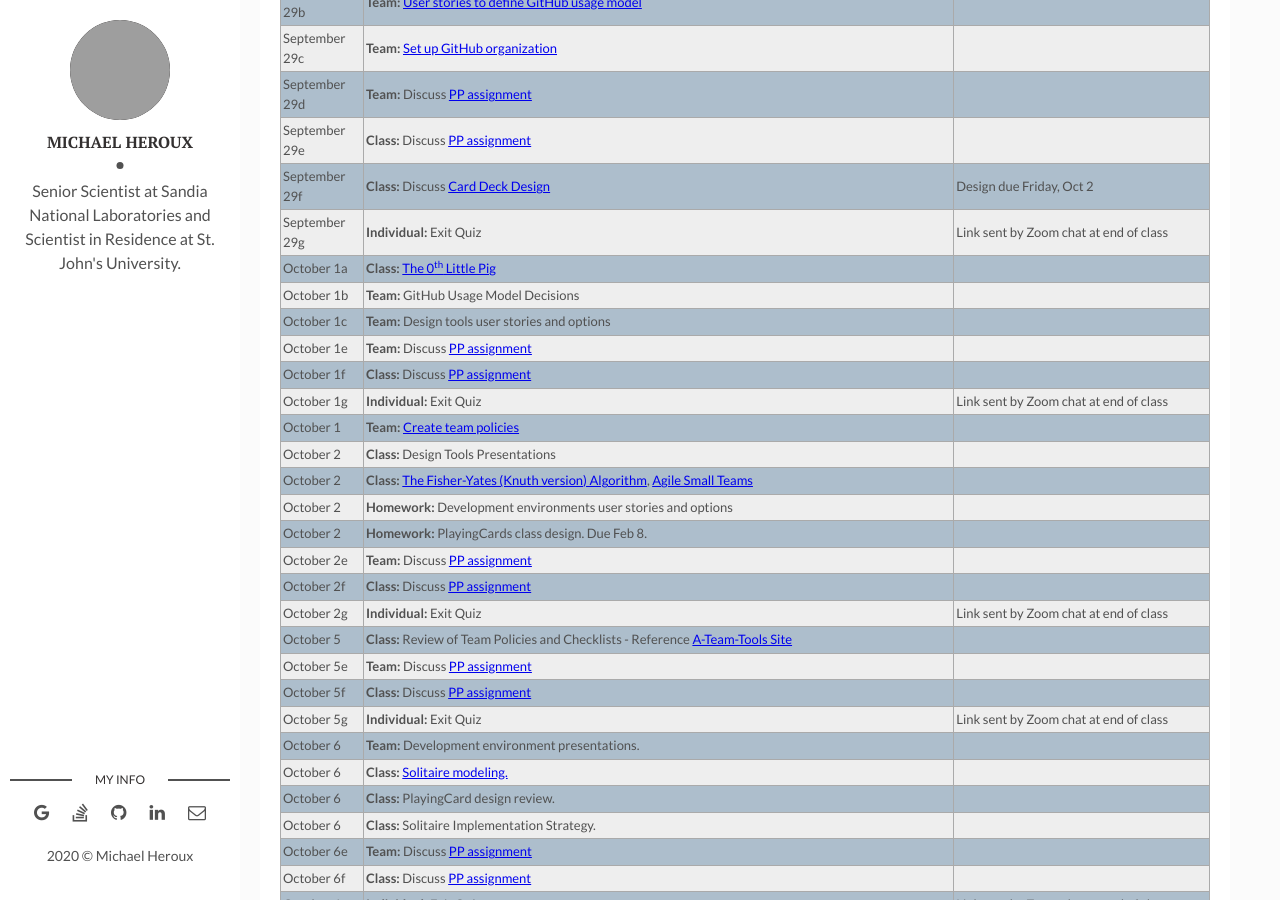
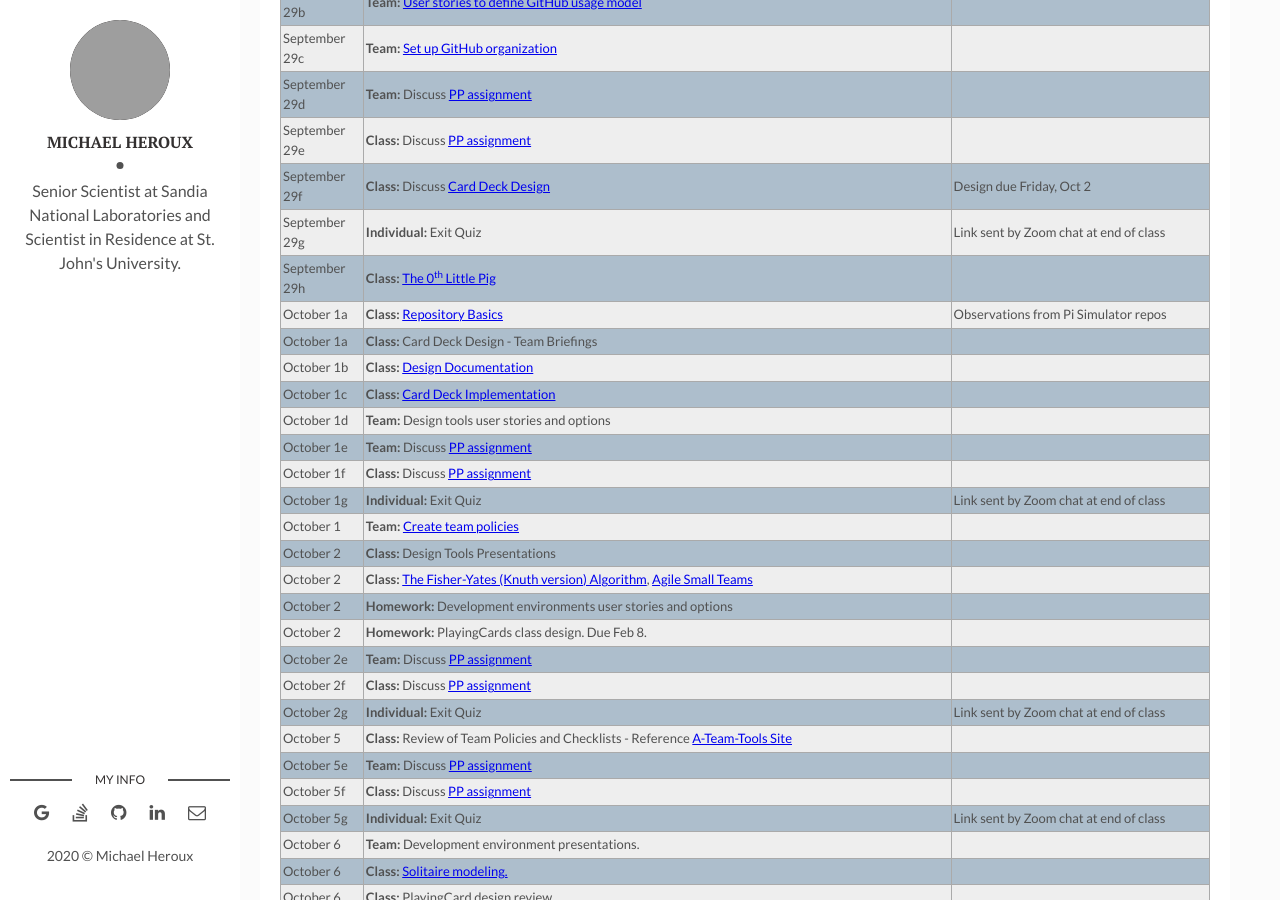
Before and after one commit to maherou/Teaching, a Jekyll site: the page built from files/CS317/2020-Fall-Class-Meeting-Schedule.md, in a window 1280 px wide and 900 px high, scrolled down 1293 px. Built offline with Jekyll 4.4.1, drawn with Linux system fonts in a browser that asks for light colours; grey boxes are pictures that could not be loaded.

Commit message:
Add repo basics

```diff
--- a/files/CS317/2020-Fall-Class-Meeting-Schedule.md
+++ b/files/CS317/2020-Fall-Class-Meeting-Schedule.md
@@ -31,9 +31,12 @@ location: "Collegeville, MN, USA"
 | September 29e | **Class:** Discuss [PP assignment](../Pragmatic-Discussions)| |
 | September 29f | **Class:** Discuss [Card Deck Design](../CardDeckDesign)| Design due Friday, Oct 2 |
 | September 29g | **Individual:** Exit Quiz | Link sent by Zoom chat at end of class |
-| October 1a | **Class:** [The 0<sup>th</sup> Little Pig](../../ZerothLittlePig) | |
-| October 1b | **Team:** GitHub Usage Model Decisions | |
-| October 1c | **Team:** Design tools user stories and options | |
+| September 29h | **Class:** [The 0<sup>th</sup> Little Pig](../../ZerothLittlePig) | |
+| October 1a | **Class:** [Repository Basics](../RepoBasics) | Observations from Pi Simulator repos|
+| October 1a | **Class:** Card Deck Design - Team Briefings | |
+| October 1b | **Class:** [Design Documentation](../DesignDocs) | |
+| October 1c | **Class:** [Card Deck Implementation](../CardDeckImplement) | |
+| October 1d | **Team:** Design tools user stories and options | |
 | October 1e | **Team:** Discuss [PP assignment](../Pragmatic-Discussions)| |
 | October 1f | **Class:** Discuss [PP assignment](../Pragmatic-Discussions)| |
 | October 1g | **Individual:** Exit Quiz | Link sent by Zoom chat at end of class |
```
Also changed, not shown: files/CS317/CardDeckImplement.md (+1 -0 lines), files/CS317/RepoBasics.md (added, +28 -0 lines).
